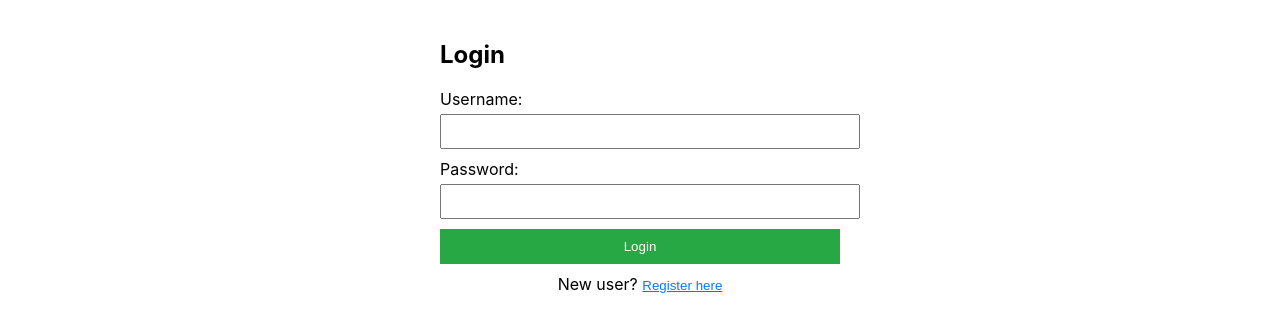
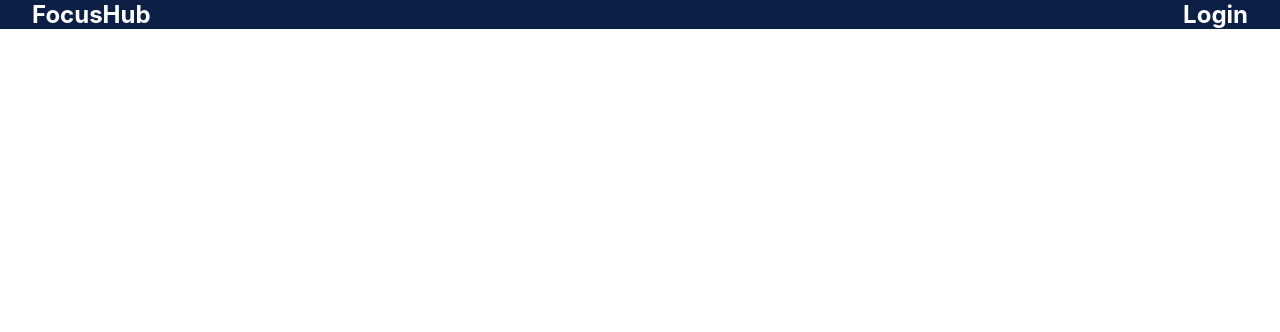
Before and after one commit to TamilSelvi072001/study-hub, a React (Create React App) app: page / in a window 1280 px wide. Shown: the top 332 px of the page. Built offline with nearby package versions, Linux system fonts and the light colour scheme.

Commit message:
Header added

```diff
--- a/src/App.tsx
+++ b/src/App.tsx
@@ -1,13 +1,16 @@
 import React from "react";
 import { BrowserRouter } from "react-router-dom";
 import AppRouter from "../src/appRoutes/AppRoutes";
+import Home from "./component/home/Home";
 
 const App = () => {
   return (
     <BrowserRouter>
-      <AppRouter />
+      {/* <AppRouter /> */}
+      <Home />
     </BrowserRouter>
   );
 };
 
 export default App;
+// 0e1d35
--- /dev/null
+++ b/src/component/home/Header/Header.tsx
@@ -0,0 +1,13 @@
+import React from "react";
+import "./styles.scss";
+
+function Header() {
+  return (
+    <div className="header">
+      <div className="left">FocusHub</div>
+      <div className="right">Login</div>
+    </div>
+  );
+}
+
+export default Header;
--- /dev/null
+++ b/src/component/home/Header/styles.scss
@@ -0,0 +1,19 @@
+.header {
+  background-color: #0c2045;
+  color: white;
+  display: flex;
+  justify-content: space-between;
+  align-items: center;
+  padding: 0 2rem;
+  font-size: 1.5rem;
+  font-weight: bold;
+}
+
+.right {
+  cursor: pointer;
+  transition: color 0.3s;
+
+  &:hover {
+    color: #cbd5e1;
+  }
+}
--- /dev/null
+++ b/src/component/home/Home.tsx
@@ -0,0 +1,12 @@
+import React from "react";
+import Header from "./Header/Header";
+
+function Home() {
+  return (
+    <div>
+      <Header />
+    </div>
+  );
+}
+
+export default Home;
```
Also changed, not shown: package.json (+7 -0 lines), 1 other file (tests, documents, lock files or other folders).
